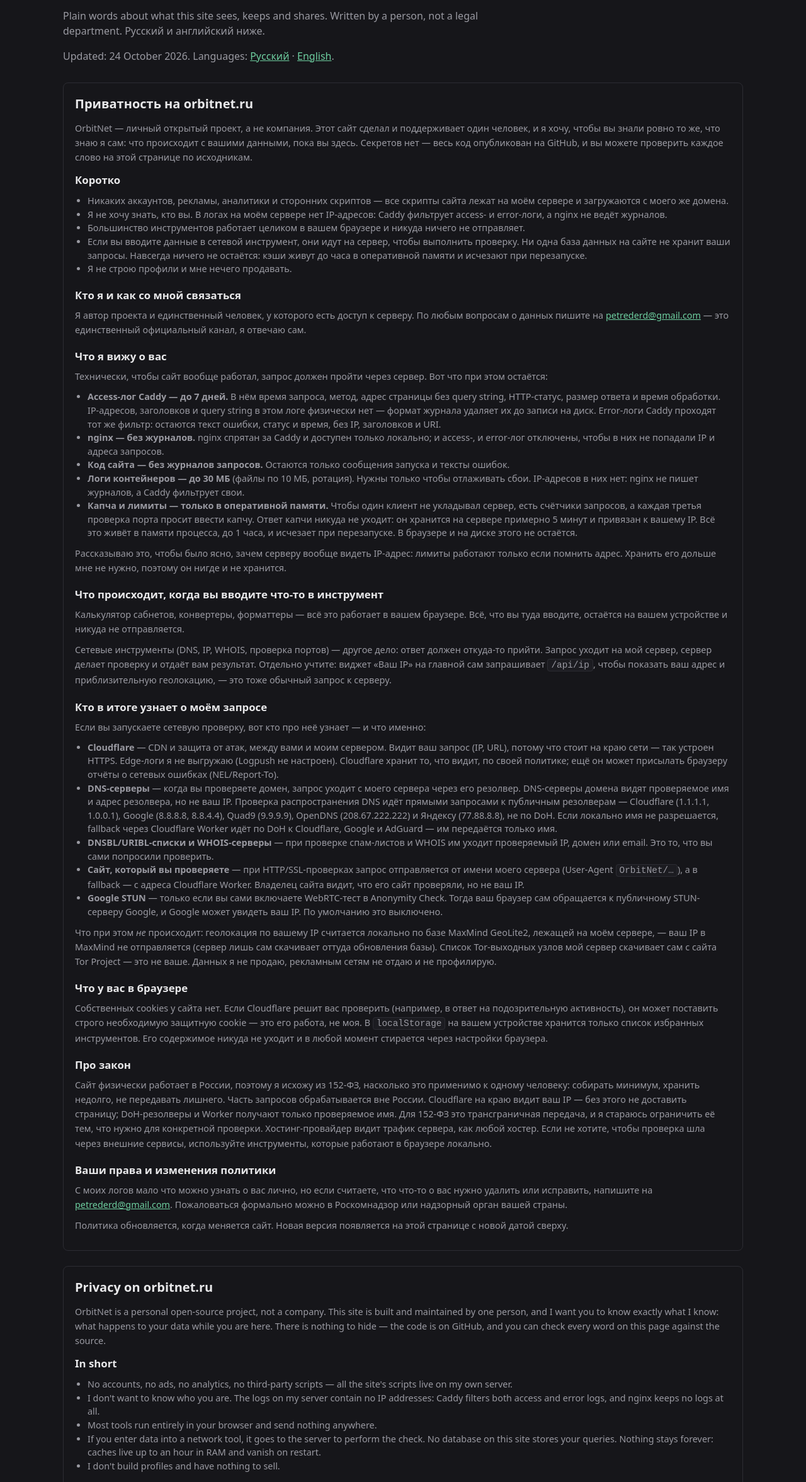
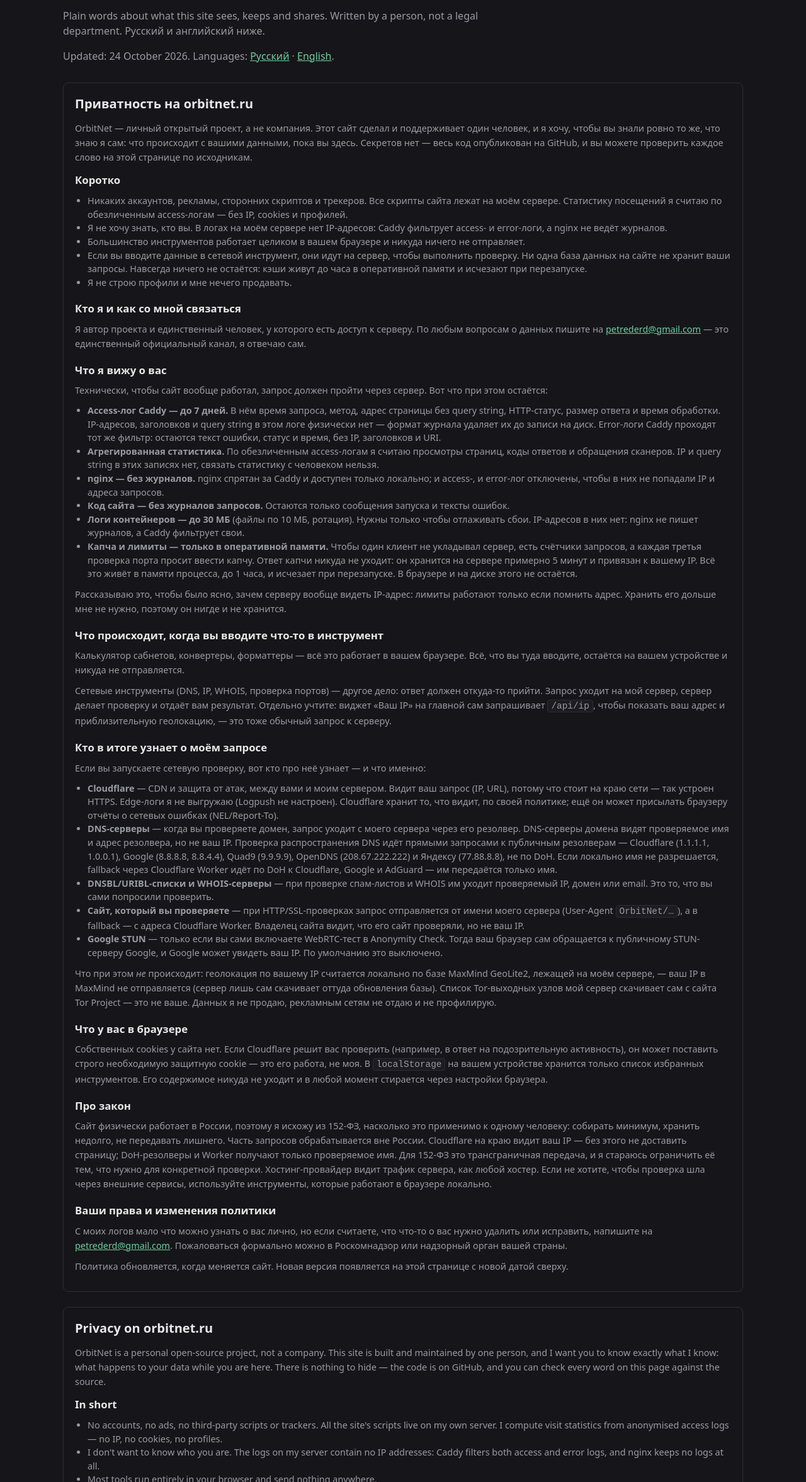
Before and after one commit to petrederd/orbitnet, a website: page site/privacy.html in a window 1280 px wide. Shown: the part 177-2530 px from the top of the page at 63% size. Drawn offline with Linux system fonts and the light colour scheme.

Commit message:
privacy: document aggregate stats from sanitised logs

```diff
--- a/site/privacy.html
+++ b/site/privacy.html
@@ -65,7 +65,7 @@
 
     <h3>Коротко</h3>
     <ul>
-      <li>Никаких аккаунтов, рекламы, аналитики и сторонних скриптов — все скрипты сайта лежат на моём сервере и загружаются с моего же домена.</li>
+      <li>Никаких аккаунтов, рекламы, сторонних скриптов и трекеров. Все скрипты сайта лежат на моём сервере. Статистику посещений я считаю по обезличенным access-логам — без IP, cookies и профилей.</li>
       <li>Я не хочу знать, кто вы. В логах на моём сервере нет IP-адресов: Caddy фильтрует access- и error-логи, а nginx не ведёт журналов.</li>
       <li>Большинство инструментов работает целиком в вашем браузере и никуда ничего не отправляет.</li>
       <li>Если вы вводите данные в сетевой инструмент, они идут на сервер, чтобы выполнить проверку. Ни одна база данных на сайте не хранит ваши запросы. Навсегда ничего не остаётся: кэши живут до часа в оперативной памяти и исчезают при перезапуске.</li>
@@ -79,6 +79,7 @@
     <p>Технически, чтобы сайт вообще работал, запрос должен пройти через сервер. Вот что при этом остаётся:</p>
     <ul>
       <li><strong>Access-лог Caddy — до 7 дней.</strong> В нём время запроса, метод, адрес страницы без query string, HTTP-статус, размер ответа и время обработки. IP-адресов, заголовков и query string в этом логе физически нет — формат журнала удаляет их до записи на диск. Error-логи Caddy проходят тот же фильтр: остаются текст ошибки, статус и время, без IP, заголовков и URI.</li>
+      <li><strong>Агрегированная статистика.</strong> По обезличенным access-логам я считаю просмотры страниц, коды ответов и обращения сканеров. IP и query string в этих записях нет, связать статистику с человеком нельзя.</li>
       <li><strong>nginx — без журналов.</strong> nginx спрятан за Caddy и доступен только локально; и access-, и error-лог отключены, чтобы в них не попадали IP и адреса запросов.</li>
       <li><strong>Код сайта — без журналов запросов.</strong> Остаются только сообщения запуска и тексты ошибок.</li>
       <li><strong>Логи контейнеров — до 30 МБ</strong> (файлы по 10 МБ, ротация). Нужны только чтобы отлаживать сбои. IP-адресов в них нет: nginx не пишет журналов, а Caddy фильтрует свои.</li>
@@ -118,7 +119,7 @@
 
     <h3>In short</h3>
     <ul>
-      <li>No accounts, no ads, no analytics, no third-party scripts — all the site's scripts live on my own server.</li>
+      <li>No accounts, no ads, no third-party scripts or trackers. All the site's scripts live on my own server. I compute visit statistics from anonymised access logs — no IP, no cookies, no profiles.</li>
       <li>I don't want to know who you are. The logs on my server contain no IP addresses: Caddy filters both access and error logs, and nginx keeps no logs at all.</li>
       <li>Most tools run entirely in your browser and send nothing anywhere.</li>
       <li>If you enter data into a network tool, it goes to the server to perform the check. No database on this site stores your queries. Nothing stays forever: caches live up to an hour in RAM and vanish on restart.</li>
@@ -132,6 +133,7 @@
     <p>Technically, for the site to exist, requests must pass through a server. Here is what remains:</p>
     <ul>
       <li><strong>Caddy access log — up to 7 days.</strong> It keeps the request time, method, page path without the query string, HTTP status, response size and duration. There are physically no IP addresses, headers or query strings in it — the log format deletes them before anything is written to disk. Caddy error logs go through the same filter: error text, status and time remain, without IP, headers or URI.</li>
+      <li><strong>Aggregate statistics.</strong> From the anonymised access logs I count page views, response codes and scanner hits. Those records contain no IP or query string, so the statistics cannot be tied to a person.</li>
       <li><strong>nginx — no logs at all.</strong> nginx sits behind Caddy and is reachable only locally; both access and error logs are disabled so no IPs or request addresses are written.</li>
       <li><strong>The backend code — no request journal.</strong> Only startup messages and error texts remain.</li>
       <li><strong>Container logs — up to 30 MB</strong> (10 MB files, rotated). Only for debugging failures. They contain no IP addresses: nginx writes no logs, and Caddy filters its own.</li>
```
Also changed, not shown: README.md.
